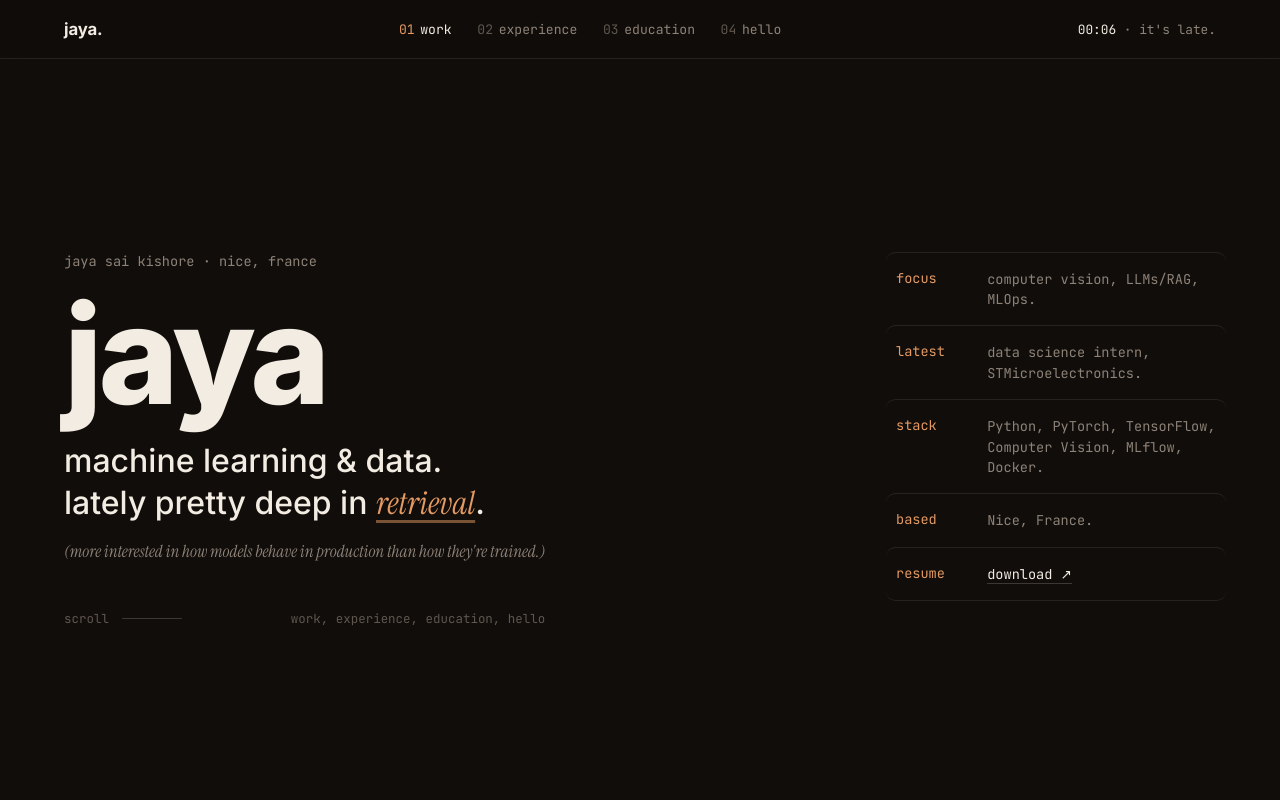
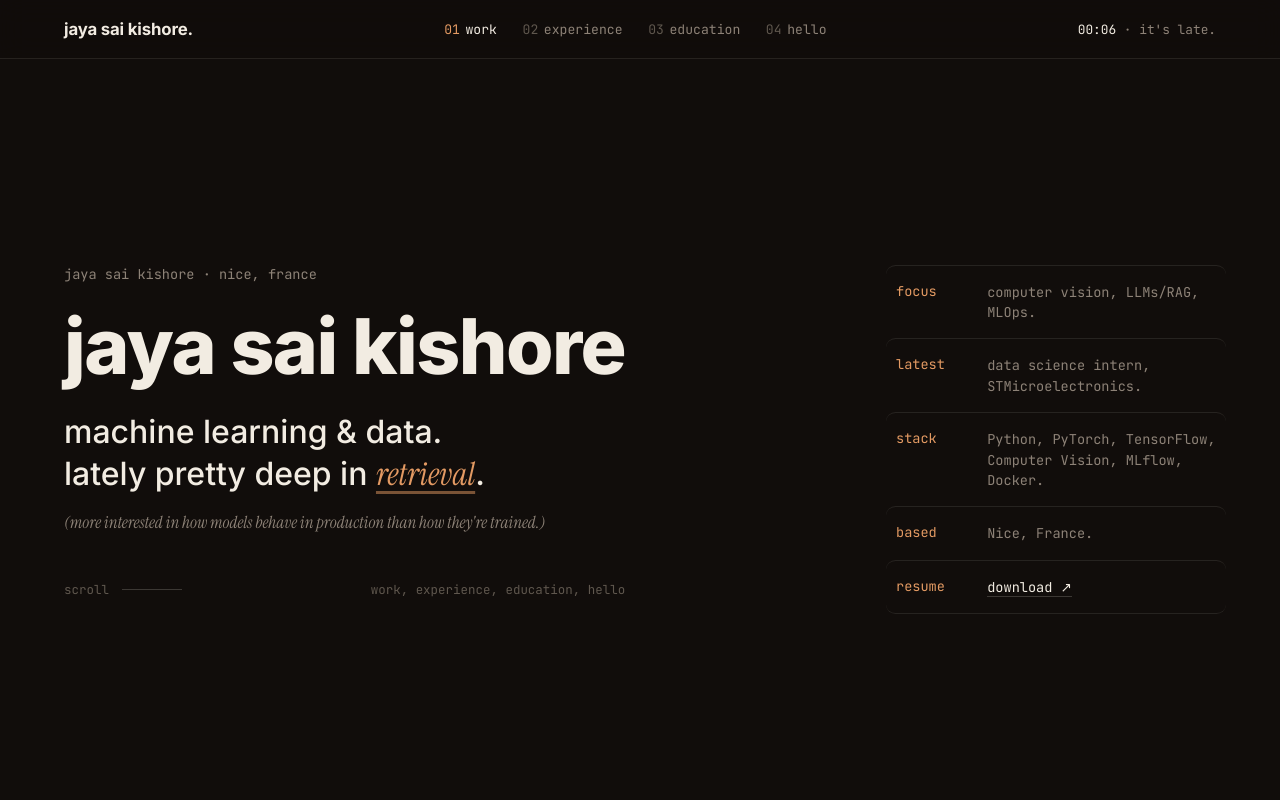
Before and after one commit to JayaSaiKishore7/JayaSaiKishore7.github.io, a React (Vite) app: page / in a window 1280 px wide. Shown: the top 800 px of the page. Built offline with nearby package versions, Linux system fonts and the light colour scheme.

Commit message:
Use full name jaya sai kishore everywhere instead of shortened jaya

```diff
--- a/src/components/Hero/Hero.css
+++ b/src/components/Hero/Hero.css
@@ -41,9 +41,9 @@
 .hero-name {
   font-family: var(--font-display);
   font-weight: 800;
-  font-size: clamp(4.5rem, 13vw, 8.5rem);
-  line-height: 0.9;
-  letter-spacing: -0.03em;
+  font-size: clamp(2.4rem, 7vw, 4.8rem);
+  line-height: 1.05;
+  letter-spacing: -0.02em;
   color: var(--text);
   margin-bottom: 1.5rem;
 }
--- a/src/components/Hero/Hero.jsx
+++ b/src/components/Hero/Hero.jsx
@@ -25,7 +25,7 @@ export class Hero extends Component {
             </p>
 
             <h1 className="hero-name stagger" style={{ "--stagger": 1 }}>
-              jaya
+              jaya sai kishore
             </h1>
 
             <h2 className="hero-tagline stagger" style={{ "--stagger": 2 }}>
--- a/src/components/Navbar/Navbar.jsx
+++ b/src/components/Navbar/Navbar.jsx
@@ -49,7 +49,7 @@ export class Navbar extends Component {
       <header className="topbar">
         <div className="container nav-container">
           <a href="#home" className="brand">
-            jaya.
+            jaya sai kishore.
           </a>
 
           <button
```
